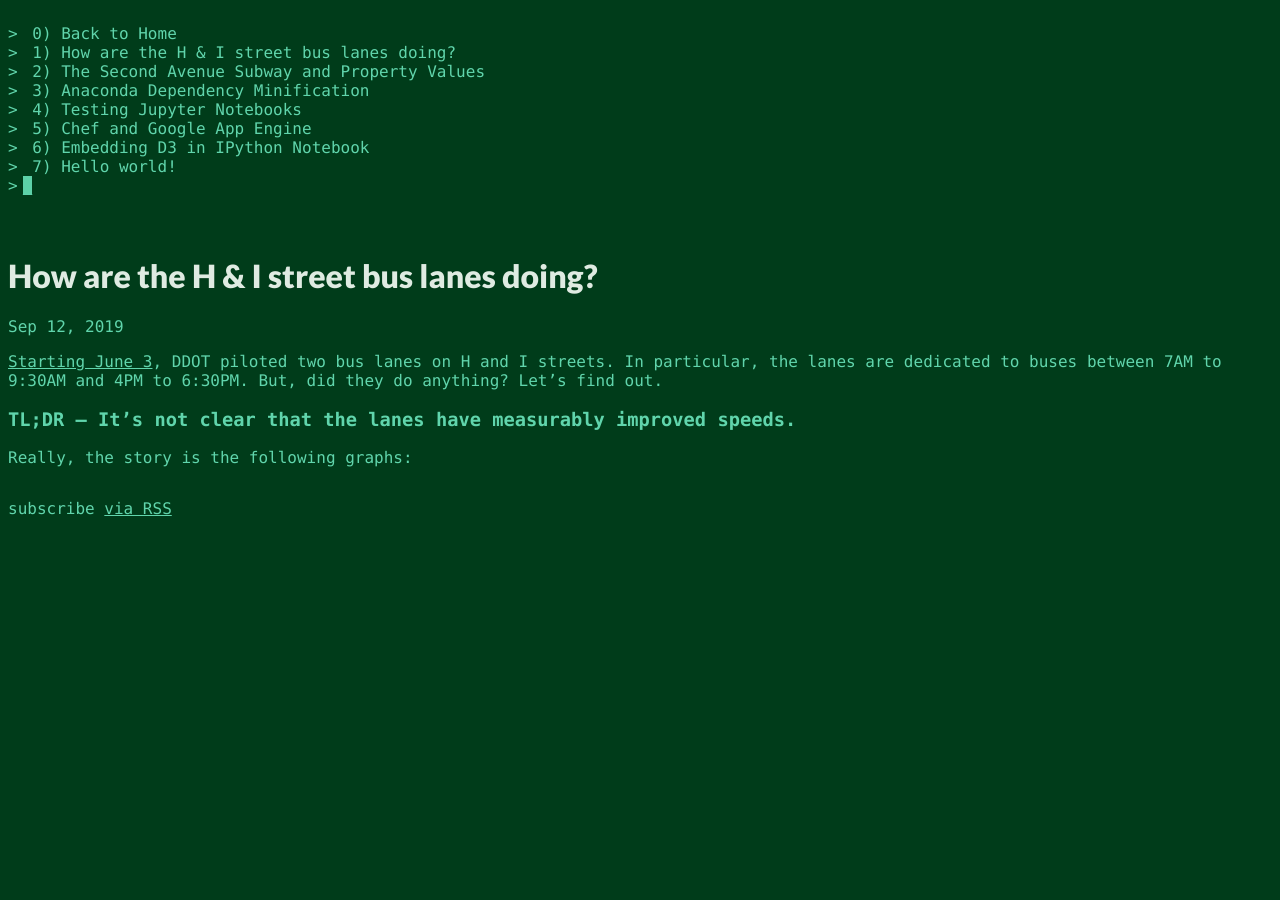
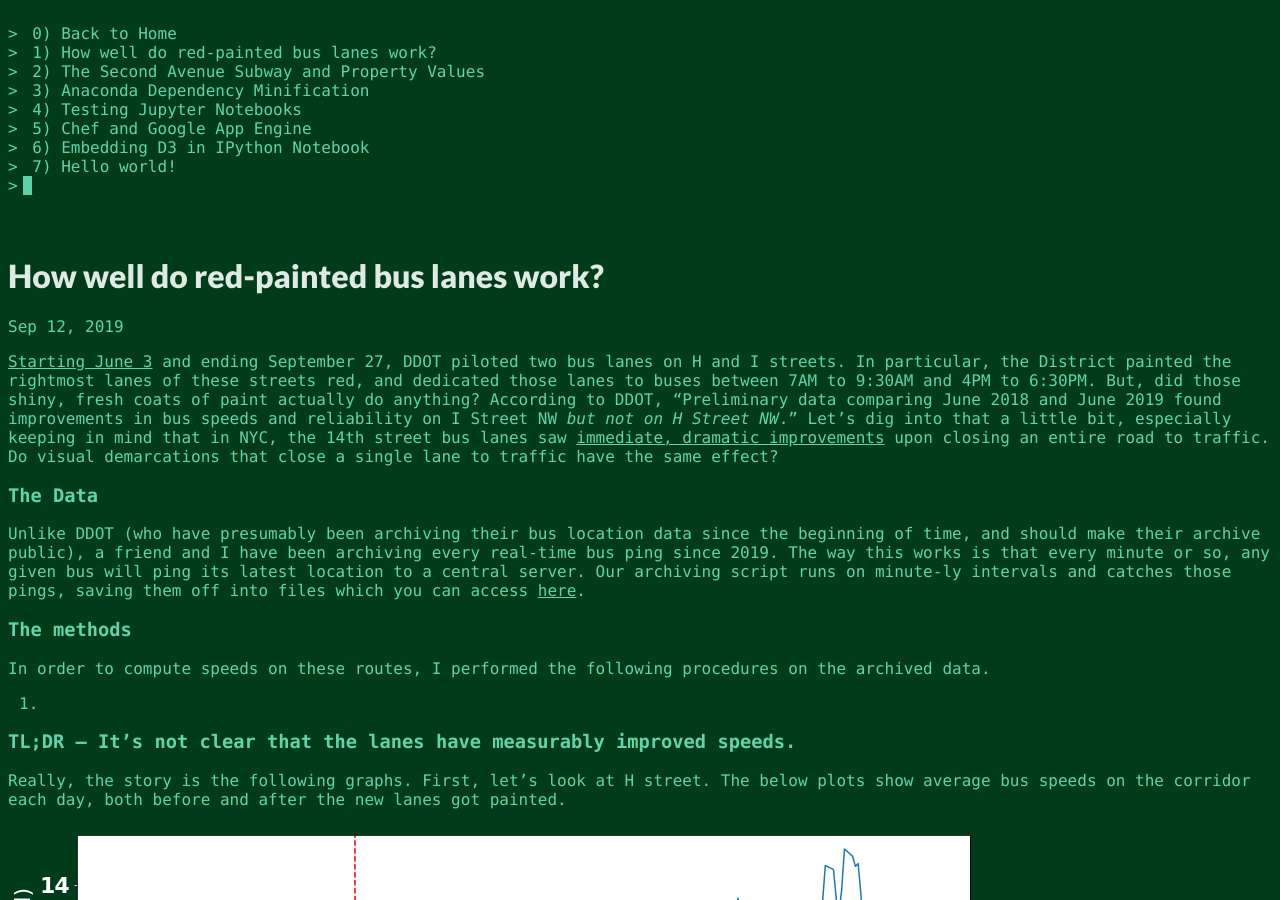
Before and after one commit to cmoscardi/cmoscardi.github.io, a Jekyll site: the page built from _posts/2019-9-12-dc-bus-lanes.markdown, in a window 1280 px wide and 900 px high. Built offline with Jekyll 4.4.1, drawn with Linux system fonts in a browser that asks for light colours; nearby versions of some CDN libraries; some of the changed text lies outside the part shown.

Commit message:
saving changes

```diff
--- a/_posts/2019-9-12-dc-bus-lanes.markdown
+++ b/_posts/2019-9-12-dc-bus-lanes.markdown
@@ -1,13 +1,35 @@
 ---
 layout: post
-title:  "How are the H & I street bus lanes doing?"
+title:  "How well do red-painted bus lanes work?"
 date:   2019-09-12 17:20:40
 categories: blog
 ---
 
-[Starting June 3](https://ddot.dc.gov/page/h-i-streets-nw-bus-lane-pilot), DDOT piloted two bus lanes on H and I streets. In particular, the lanes are dedicated to buses between 7AM to 9:30AM and 4PM to 6:30PM. But, did they do anything? Let's find out.
+[Starting June 3](https://ddot.dc.gov/page/h-i-streets-nw-bus-lane-pilot) and ending September 27, DDOT piloted two bus lanes on H and I streets. In particular, the District painted the rightmost lanes of these streets red, and dedicated those lanes to buses between 7AM to 9:30AM and 4PM to 6:30PM. But, did those shiny, fresh coats of paint actually do anything? According to DDOT, "Preliminary data comparing June 2018 and June 2019 found improvements in bus speeds and reliability on I Street NW _but not on H Street NW_." Let's dig into that a little bit, especially keeping in mind that in NYC, the 14th street bus lanes saw [immediate, dramatic improvements](https://ny.curbed.com/2019/10/18/20919729/new-york-transportation-bus-lane-transit-priority) upon closing an entire road to traffic. Do visual demarcations that close a single lane to traffic have the same effect?
 
+
+### The Data
+Unlike DDOT (who have presumably been archiving their bus location data since the beginning of time, and should make their archive public), a friend and I have been archiving every real-time bus ping since 2019. The way this works is that every minute or so, any given bus will ping its latest location to a central server. Our archiving script runs on minute-ly intervals and catches those pings, saving them off into files which you can access [here](https://busdata-00-us-west-2.s3-us-west-2.amazonaws.com/).
+
+
+### The methods
+In order to compute speeds on these routes, I performed the following procedures on the archived data.
+
+1.
 
 ### TL;DR -- It's not clear that the lanes have measurably improved speeds.
 
-Really, the story is the following graphs:
+Really, the story is the following graphs. First, let's look at H street. The below plots show average bus speeds on the corridor each day, both before and after the new lanes got painted.
+
+![slow buses](/static/images/h_street_corridor_timeseries.png)
+
+Yikes. Let's break this out a little bit. First, the AM rush hour is categorically faster than the PM rush hour -- the lowest (smoothed) daily average speed on H street is 10.5 MPH. Then, in the PM we see average speeds range from about 5.5MPH slowest... to a max of 10.5 MPH!
+
+However, what's arguably more interesting here is the trends in both charts. In the first, we see that there is effectively no change in trend before the red dashed line and after it. In other words, the buses appear to be getting progressively faster on the mornings on H street, but it doesn't look like the bus lanes have anything to do with it -- they were already getting faster before the introduction of the bus lanes!And on the other side, during the PM rush hour, we see effectively no change. The precipitous dip in speed after the introduction of the bus lane is concerning, but that does even out by the end of the study period.
+
+
+We see similar behavior on I street, but reversed.
+
+![more slow buses](/static/images/i_street_corridor_timeseries.png)
+
+Perhaps here, it is the case that during the PM rush hour, we see some marginal improvement -- it may be the case that the trend begins increasing slightly faster. It's hard to see without a basis for comparison. At this point, it would be interesting to perform a difference-in-difference experiment here. Specifically, find an area that's similar to I street during the PM rush hour, but didn't have a bus lane painted in. And then compare the trend of bus speeds in that area. Did those buses get similarly faster during this time, or did something "special" happen on I street once the lane was installed?
```
Also changed, not shown: static/images/h_street_corridor_timeseries.png (added), static/images/i_street_corridor_timeseries.png (added).
